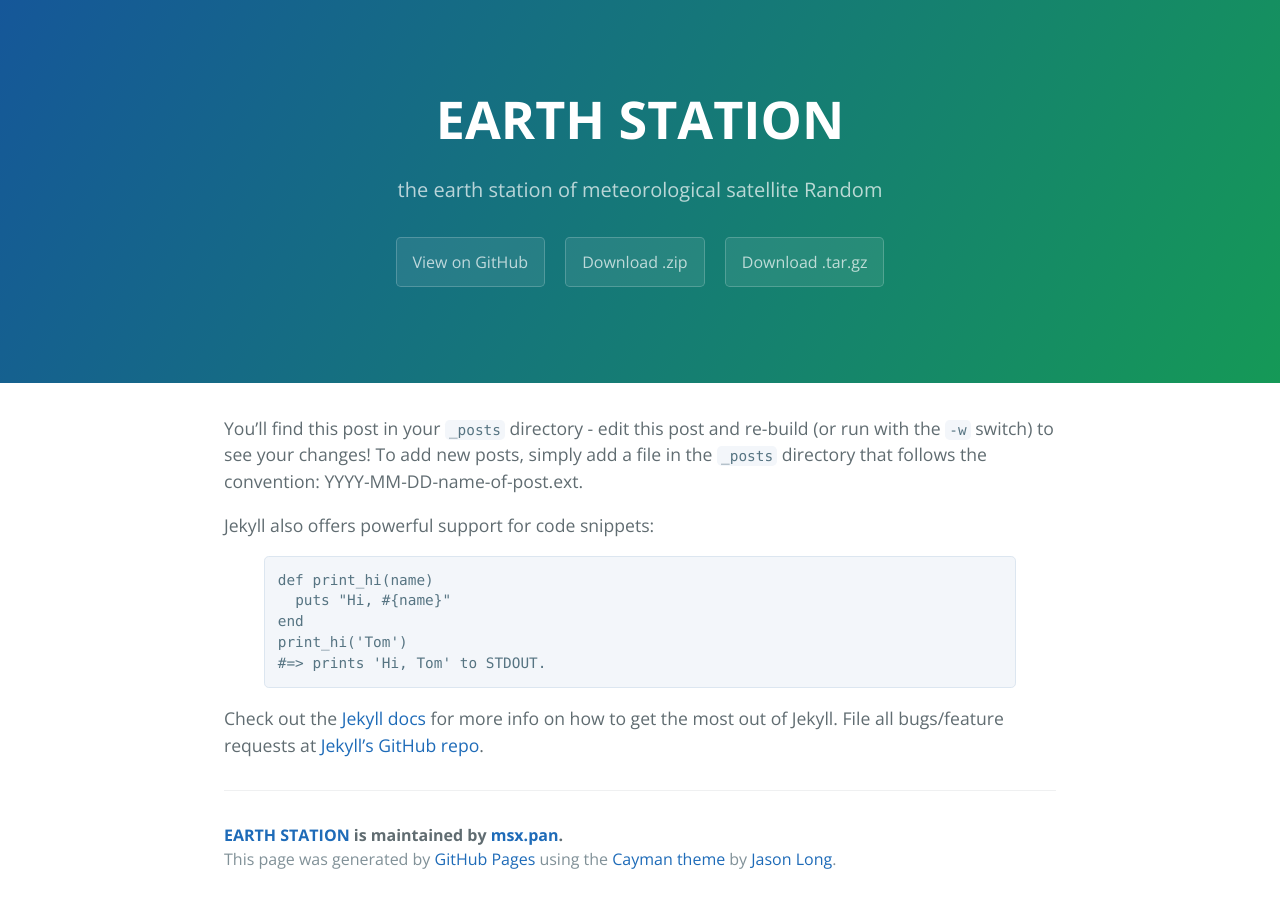
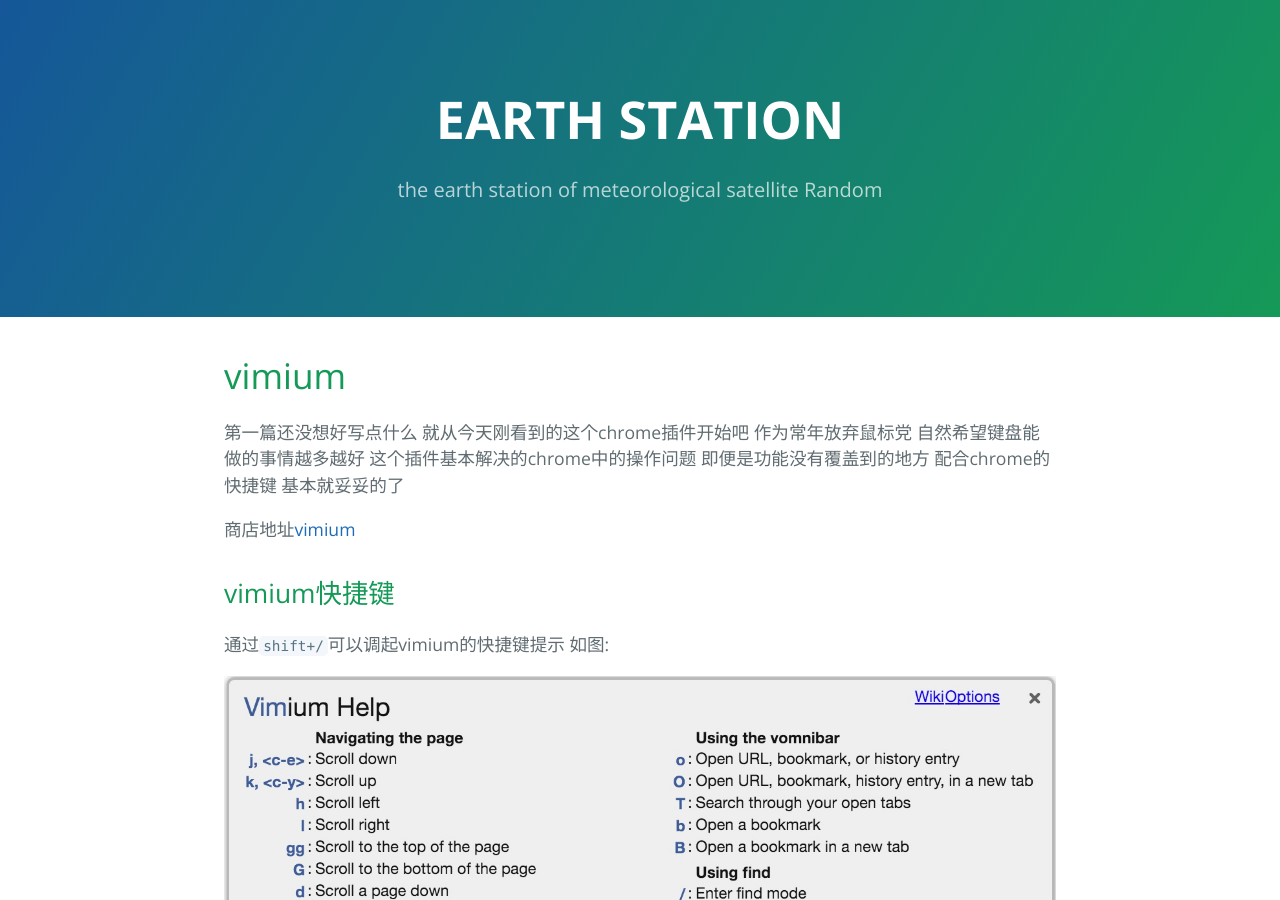
Before and after one commit to msxpan/msxpan.github.io, a Jekyll site: the page built from _posts/2016-04-30-vimium.ext.markdown, in a window 1280 px wide and 900 px high. Built offline with Jekyll 4.4.1, drawn with Linux system fonts in a browser that asks for light colours; Markdown is read by kramdown in place of the engine named in the settings.

Commit message:
add images

```diff
--- a/_includes/page-header.html
+++ b/_includes/page-header.html
@@ -1,7 +1,4 @@
 <section class="page-header">
   <h1 class="project-name">{{ site.title }}</h1>
   <h2 class="project-tagline">{{ site.tagline }}</h2>
-  <a href="#" class="btn">View on GitHub</a>
-  <a href="#" class="btn">Download .zip</a>
-  <a href="#" class="btn">Download .tar.gz</a>
 </section>
--- a/_posts/2016-04-30-vimium.ext.markdown
+++ b/_posts/2016-04-30-vimium.ext.markdown
@@ -1,24 +1,20 @@
 ---
 layout: default
 title:  "vimium"
-date:   2016-04-30 21:40:00
+date:   2016-04-12 17:50:00
 categories: main
 ---
 
-You'll find this post in your `_posts` directory - edit this post and re-build (or run with the `-w` switch) to see your changes!
-To add new posts, simply add a file in the `_posts` directory that follows the convention: YYYY-MM-DD-name-of-post.ext.
+# vimium
 
-Jekyll also offers powerful support for code snippets:
+第一篇还没想好写点什么 就从今天刚看到的这个chrome插件开始吧
+作为常年放弃鼠标党 自然希望键盘能做的事情越多越好 这个插件基本解决的chrome中的操作问题
+即便是功能没有覆盖到的地方 配合chrome的快捷键 基本就妥妥的了
 
-{% highlight ruby %}
-def print_hi(name)
-  puts "Hi, #{name}"
-end
-print_hi('Tom')
-#=> prints 'Hi, Tom' to STDOUT.
-{% endhighlight %}
+商店地址[vimium](https://chrome.google.com/webstore/detail/vimium/dbepggeogbaibhgnhhndojpepiihcmeb?utm_source=chrome-ntp-icon)
 
-Check out the [Jekyll docs][jekyll] for more info on how to get the most out of Jekyll. File all bugs/feature requests at [Jekyll's GitHub repo][jekyll-gh].
+## vimium快捷键
 
-[jekyll-gh]: https://github.com/mojombo/jekyll
-[jekyll]:    http://jekyllrb.com
+通过`shift+/`可以调起vimium的快捷键提示 如图:
+
+![key bindings](/images/vimium.png)
```
Also changed, not shown: _posts/2016-04-30-sample-content副本.markdown (deleted, +0 -24 lines), images/vimium.png (added).
